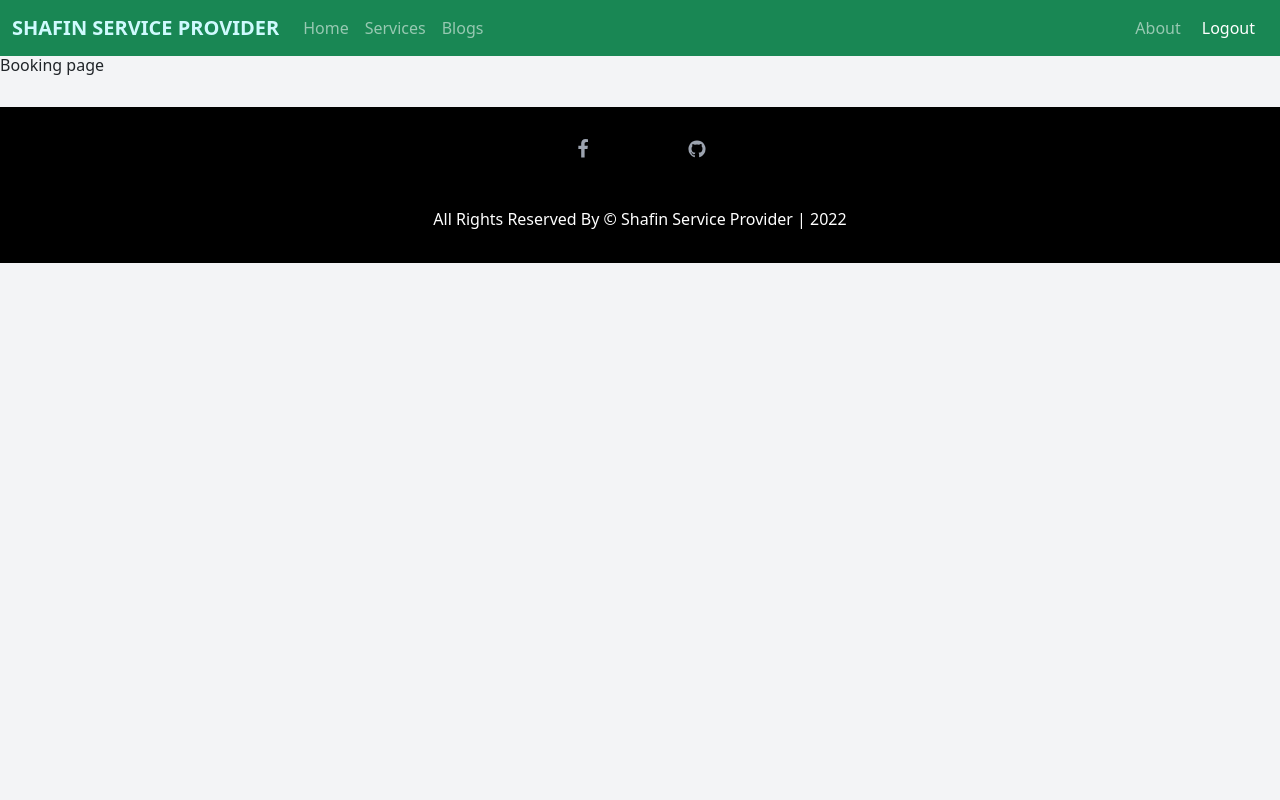
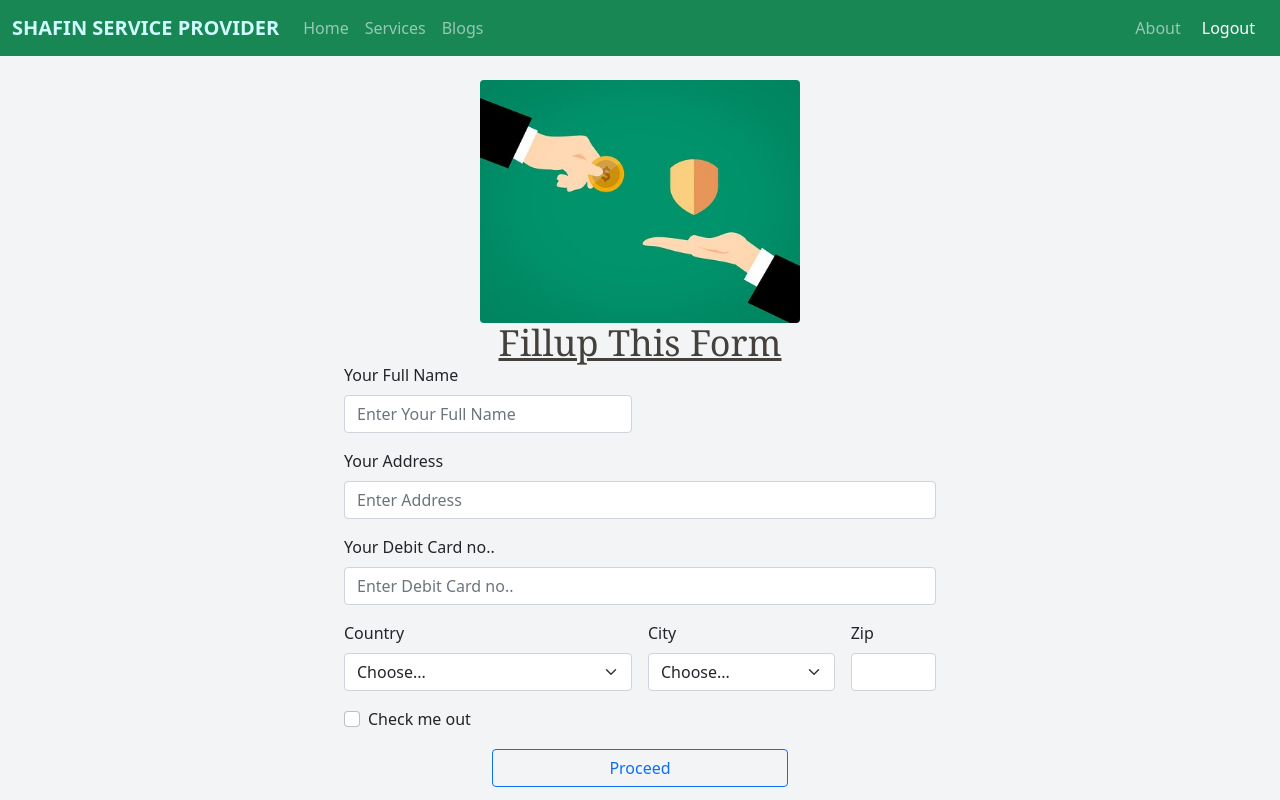
Before and after one commit to shafin009/SHAFIN-SERVICE-PROVIDER, a React (Create React App) app: page /purchase in a window 1280 px wide. Shown: the top 800 px of the page. Built offline with nearby package versions, Linux system fonts and the light colour scheme; no server answers; sample sign-in values are in the browser's storage.

Commit message:
proceed-&-purchase-page-done

```diff
--- a/src/App.js
+++ b/src/App.js
@@ -11,6 +11,7 @@ import Login from './components/LoginForm/Login';
 import SignUp from './components/LoginForm/SignUp';
 import Purchase from './components/Purchase/Purchase';
 import RequireAuth from './components/LoginForm/RequireAuth';
+import Proceed from './components/Proceed/Proceed';
 
 
 
@@ -26,12 +27,13 @@ function App() {
         <Route path="/blogs" element={<Blogs />} />
         <Route path="/about" element={<About />} />
         <Route path='/login' element={<Login />} />
-        <Route path='/signup' element={<SignUp></SignUp>} />
+        <Route path='/signup' element={<SignUp />} />
         <Route path='/purchase' element={
           <RequireAuth>
-            <Purchase></Purchase>
+            <Purchase />
           </RequireAuth>
         }></Route>
+        <Route path='/proceed' element={<Proceed />} />
         <Route path="*" element={<NotFound />} />
       </Routes>
       <Footer></Footer>
--- a/src/components/HomeReview/HomeReview.js
+++ b/src/components/HomeReview/HomeReview.js
@@ -26,7 +26,7 @@ const HomeReview = (props) => {
                         <p className="card-text"><span className="fw-bold">Description:</span> {description}</p>
                         <hr />
                         <p className="card-text"><span className="fw-bold">Fees:</span> ${price}</p>
-                        <button type="button" class="btn btn-outline-success w-50 mx-auto d-block" onClick={() => purchasePage()}>Booking</button>
+                        <button type="button" class="btn btn-outline-success w-50 mx-auto d-block" onClick={() => purchasePage()}>Purchase</button>
 
                     </div>
                 </div>
--- /dev/null
+++ b/src/components/Proceed/Proceed.js
@@ -0,0 +1,13 @@
+import React from 'react';
+
+const Proceed = () => {
+    return (
+        <div>
+            <div className="text-center">
+                <img src={'https://miro.medium.com/max/1080/1*ltnqQzEc5B7INBsCRz5LpA.png'} className="rounded w-50 mx-auto d-block" alt="..." />
+            </div>
+        </div>
+    );
+};
+
+export default Proceed;
--- a/src/components/Purchase/Purchase.js
+++ b/src/components/Purchase/Purchase.js
@@ -1,9 +1,81 @@
 import React from 'react';
+import { useNavigate } from 'react-router-dom';
+import purchase from './purchase.jpg'
 
 const Purchase = () => {
+
+    const Navigate = useNavigate()
+
+    const purchaseCheaked = () => {
+
+
+        Navigate('/proceed')
+    }
+
+
+
     return (
         <div>
-            <h1>Booking page</h1>
+            <br />
+            <div className="text-center">
+                <img src={purchase} className="rounded w-25 mx-auto d-block" alt="..." />
+            </div>
+            <h1 className='text-center text-4xl font-serif underline text-stone-700'>Fillup This Form</h1>
+            <form className="row g-3 container w-50 mx-auto">
+                <div className="col-md-6">
+                    <label for="inputEmail4" className="form-label">Your Full Name</label>
+                    <input type="email" className="form-control" id="inputEmail4" placeholder="Enter Your Full Name" required />
+                </div>
+                <div className="col-12">
+                    <label for="inputAddress" className="form-label">Your Address</label>
+                    <input type="text" className="form-control" id="inputAddress" placeholder="Enter Address" required />
+                </div>
+                <div className="col-12">
+                    <label for="inputAddress2" className="form-label">Your Debit Card no.. </label>
+                    <input type="text" className="form-control" id="inputAddress2" placeholder="Enter Debit Card no.." required />
+                </div>
+                <div className="col-md-6">
+                    <label for="inputState" className="form-label">Country</label>
+                    <select id="inputState" className="form-select">
+                        <option selected>Choose...</option>
+                        <option>Bangladesh</option>
+                        <option>China</option>
+                        <option>India</option>
+                        <option>USA</option>
+                        <option>Australia</option>
+                        <option>France</option>
+                        <option>South Africa</option>
+                    </select>
+                </div>
+                <div className="col-md-4">
+                    <label for="inputState" className="form-label">City</label>
+                    <select id="inputState" className="form-select">
+                        <option selected>Choose...</option>
+                        <option>New Delhi</option>
+                        <option>Dhaka</option>
+                        <option>Beijing</option>
+                        <option>Washington</option>
+                        <option>Sydney</option>
+                        <option>Paris</option>
+                        <option>Pretoria</option>
+                    </select>
+                </div>
+                <div className="col-md-2">
+                    <label for="inputZip" className="form-label">Zip</label>
+                    <input type="text" className="form-control" id="inputZip" required />
+                </div>
+                <div className="col-12">
+                    <div className="form-check">
+                        <input className="form-check-input" type="checkbox" id="gridCheck" required />
+                        <label className="form-check-label" for="gridCheck">
+                            Check me out
+                        </label>
+                    </div>
+                </div>
+                <div className="col-12">
+                    <button type="submit" onClick={() => purchaseCheaked()} className="btn btn-outline-primary w-50 mx-auto d-block">Proceed</button>
+                </div>
+            </form>
         </div>
     );
 };
```
Also changed, not shown: src/components/Purchase/purchase.jpg (renamed from src/components/Share File/Image/purchase.jpg).
